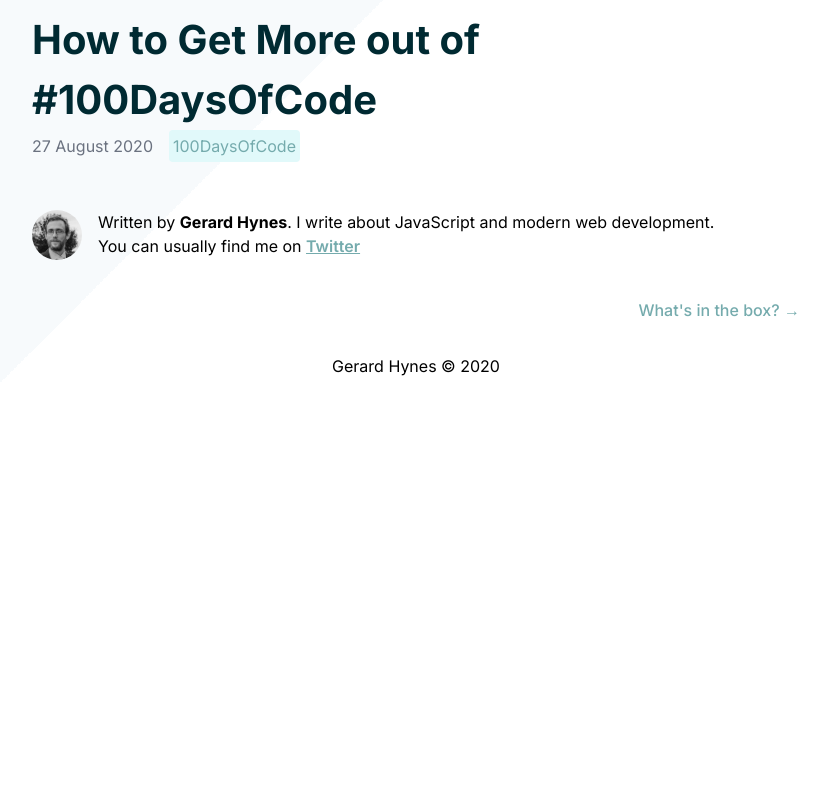
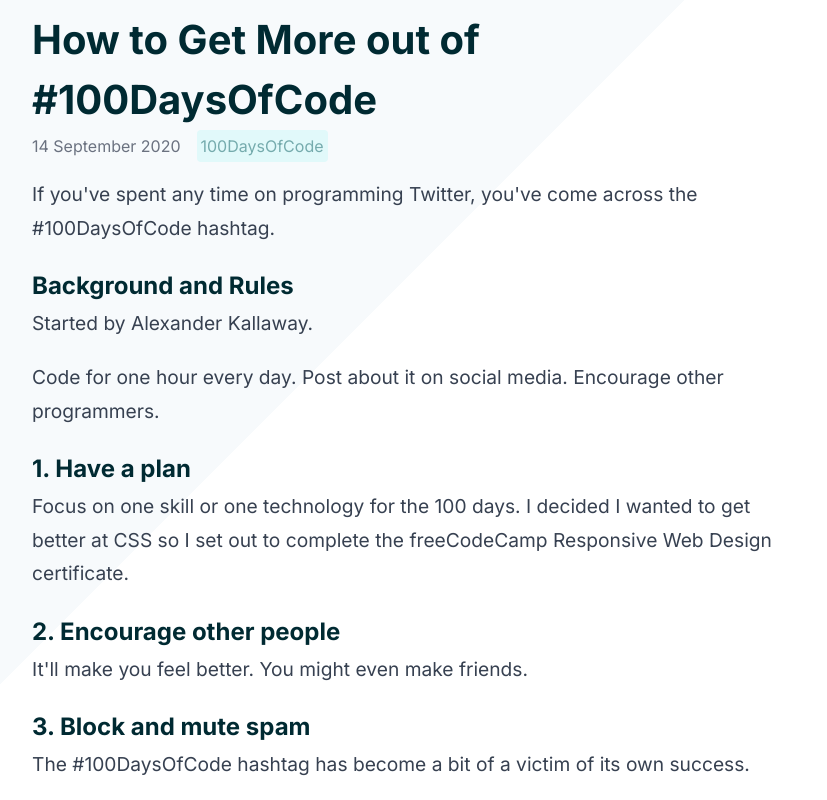
Before and after one commit to gerhynes/personal-site, a Gatsby site: page /how-to-get-more-out-of-100daysofcode/ in a window 1280 px wide. Shown: the part 460-1260 px from the top of the page, without its empty margins (224-1051 px from the left). Before the commit the page ends 854 px from the top, so only its background shows below. Built offline with nearby package versions, Linux system fonts and the light colour scheme; Gatsby itself is replaced by a stand-in of ours; some packages are replaced by stand-ins of ours.

Commit message:
Add to 100DaysOfCode post

```diff
--- a/src/posts/how-to-get-more-out-of-100daysofcode/how-to-get-more-out-of-100daysofcode.mdx
+++ b/src/posts/how-to-get-more-out-of-100daysofcode/how-to-get-more-out-of-100daysofcode.mdx
@@ -1,8 +1,30 @@
 ---
 title: "How to Get More out of #100DaysOfCode"
-date: "2020-08-27"
+date: "2020-09-14"
 slug: how-to-get-more-out-of-100daysofcode
 published: true
 category: 100DaysOfCode
 image: ./100DaysOfCode.png
 ---
+
+If you've spent any time on programming Twitter, you've come across the #100DaysOfCode hashtag.
+
+## Background and Rules
+
+Started by Alexander Kallaway.
+
+Code for one hour every day.
+Post about it on social media.
+Encourage other programmers.
+
+## 1. Have a plan
+
+Focus on one skill or one technology for the 100 days. I decided I wanted to get better at CSS so I set out to complete the freeCodeCamp Responsive Web Design certificate.
+
+## 2. Encourage other people
+
+It'll make you feel better. You might even make friends.
+
+## 3. Block and mute spam
+
+The #100DaysOfCode hashtag has become a bit of a victim of its own success.
```
